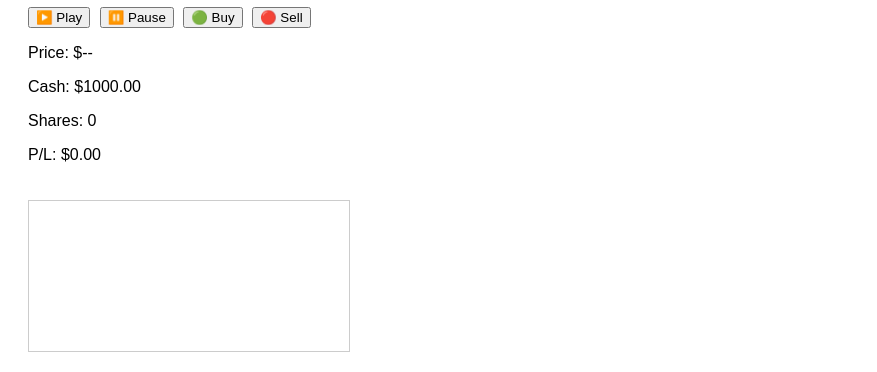
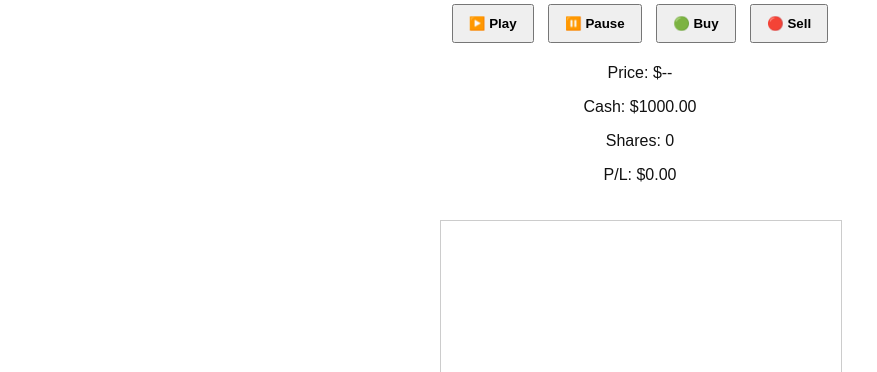
Before and after one commit to mc2103/Stock-sim, a plain HTML site: page index.html in a window 1280 px wide. Shown: the part 102-474 px from the top of the page, without its empty margins (0-877 px from the left). Drawn offline with Linux system fonts and the light colour scheme.

Commit message:
style.css

```diff
--- a/style.css
+++ b/style.css
@@ -1,4 +1,28 @@
+body {
+  font-family: Arial, sans-serif;
+  background: #fff;
+  color: #111;
+  margin: 0;
+  padding: 20px;
+  text-align: center;
+}
 
+.container {
+  max-width: 400px;
+  margin: 0 auto;
+}
+
+.controls button {
+  margin: 5px;
+  padding: 10px 15px;
+  font-weight: bold;
+}
+
+canvas {
+  margin-top: 20px;
+  border: 1px solid #ccc;
+  width: 100%;
+}
 body {
   font-family: Arial, sans-serif;
   padding: 20px;
```
